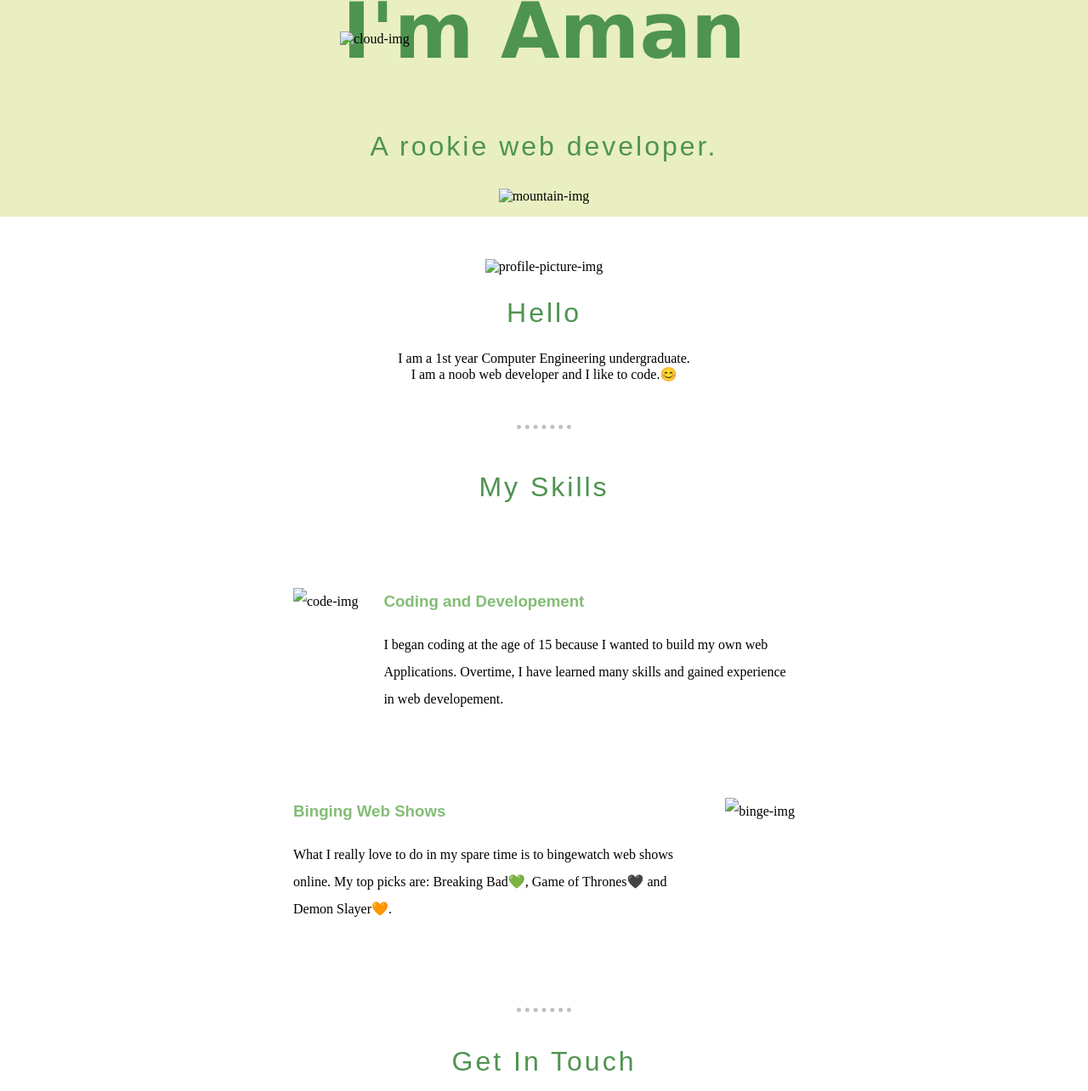
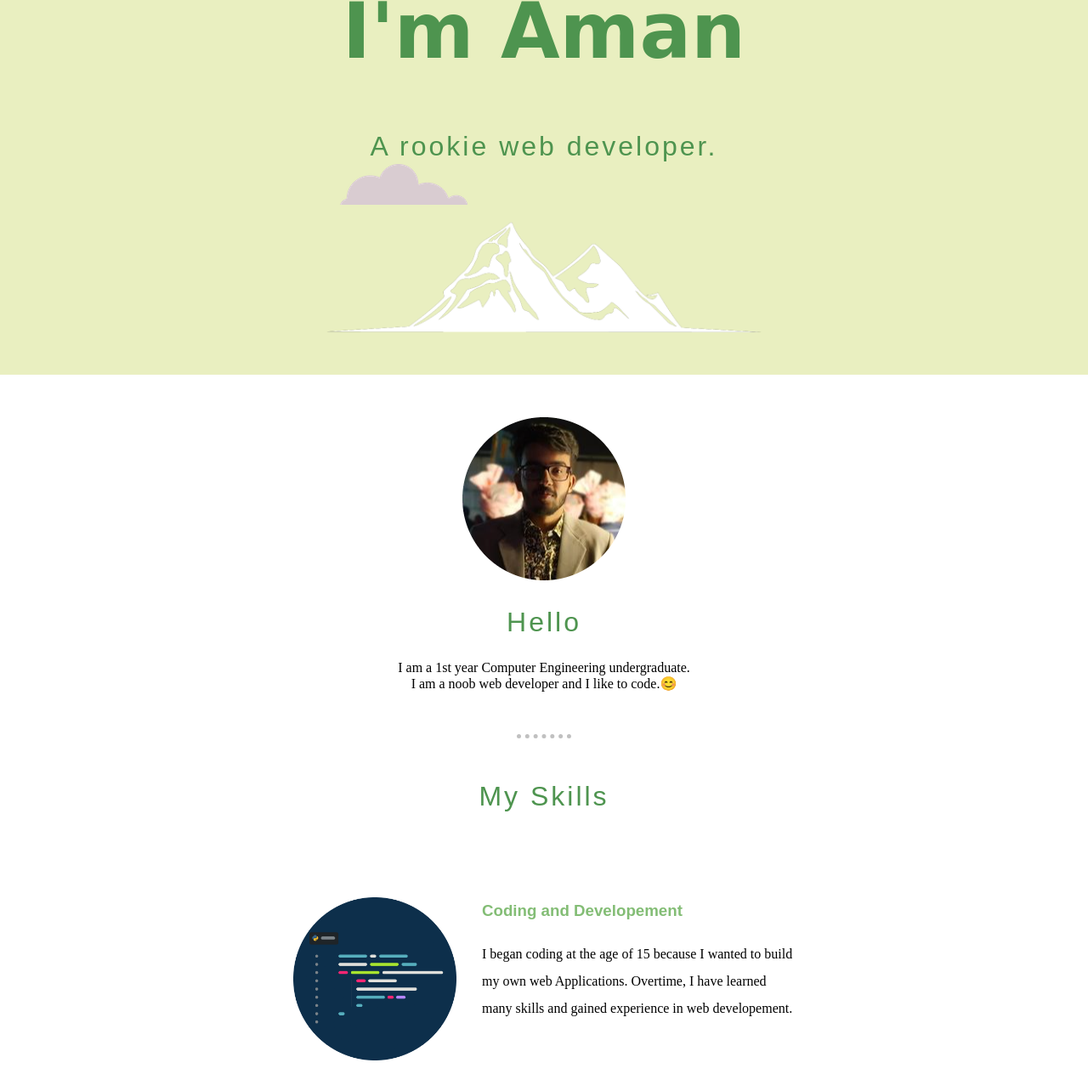
Before and after one commit to amanmodiii/My-Site, a plain HTML site: page index.html in a window 1280 px wide. Shown: the part 203-1487 px from the top of the page at 85% size. Drawn offline with Linux system fonts and the light colour scheme; files that its build step writes are made by us from their sources.

Commit message:
Update index.html

```diff
--- a/index.html
+++ b/index.html
@@ -3,21 +3,21 @@
   <head>
     <meta charset="utf-8">
     <title>Aman Modi</title>
-    <link rel="stylesheet" href="css/style.css">
+    <link rel="stylesheet" href="style.css">
     <link rel="icon" href="icon.ico">
     <link rel="preconnect" href="https://fonts.googleapis.com">
   </head>
   <body>
     <div class="top">
-      <img src="Images\cloud.png" alt="cloud-img" class="topimg">
+      <img src="cloud.png" alt="cloud-img" class="topimg">
       <h1>I'm Aman</h1>
       <h2>A rookie web developer.</h2>
-      <img src="Images\cloud.png" alt="cloud-img" class="bottomimg">
-      <img src="Images\mountain.png" alt="mountain-img" class="mountain">
+      <img src="cloud.png" alt="cloud-img" class="bottomimg">
+      <img src="mountain.png" alt="mountain-img" class="mountain">
     </div>
     <div class="middle">
       <div class="profile">
-        <img src="Images\profile-img.png" alt="profile-picture-img">
+        <img src="profile-img.png" alt="profile-picture-img">
         <h2>Hello</h2>
         <p>
           I am a 1st year Computer Engineering undergraduate.<br />
@@ -28,13 +28,13 @@
       <div class="skills">
         <h2>My Skills</h2>
         <div class="skill-row">
-          <img class="code" src="Images\code-img.png" alt="code-img" height=192px>
+          <img class="code" src="code-img.png" alt="code-img" height=192px>
           <h3>Coding and Developement</h3>
           <p>I began coding at the age of 15 because I wanted to build my own web Applications.
             Overtime, I have learned many skills and gained experience in web developement.</p>
         </div>
         <div class="skill-row">
-          <img class="binge" src="Images\netflix-img.png" alt="binge-img" height=192px>
+          <img class="binge" src="netflix-img.png" alt="binge-img" height=192px>
           <h3>Binging Web Shows</h3>
           <p>What I really love to do in my spare time is to bingewatch web shows online.
           My top picks are: Breaking Bad💚, Game of Thrones🖤 and Demon Slayer🧡.</p>
```
